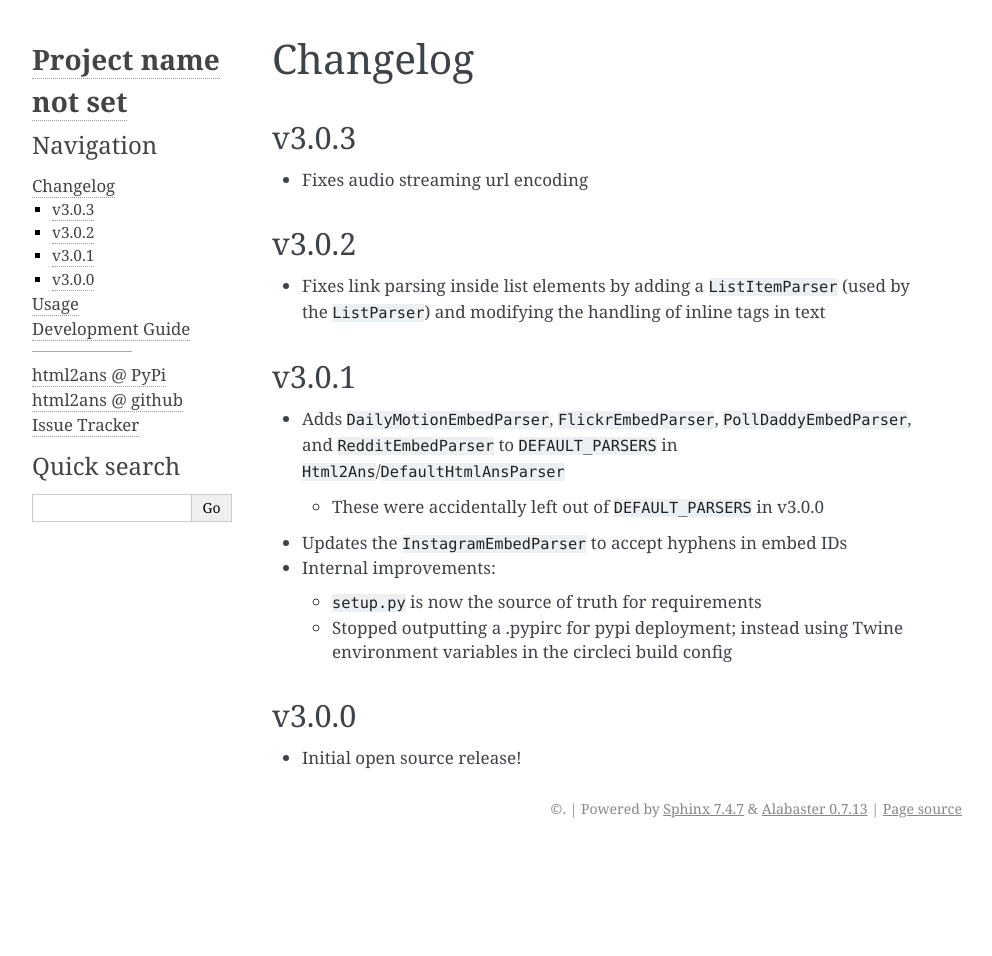
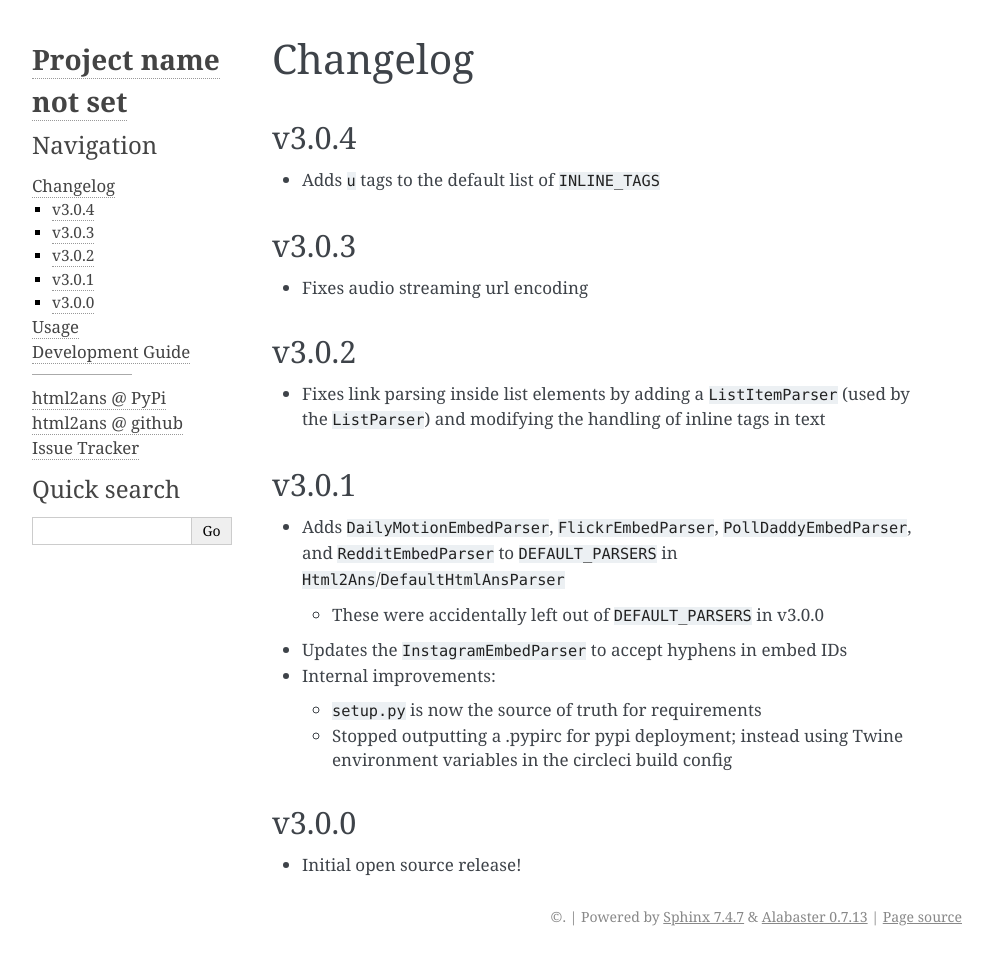
Before and after one commit to washingtonpost/html2ans, a Sphinx documentation site: the page built from docs/changelog.rst, in a window 1280 px wide. Shown: the whole page, without its empty margins (148-1140 px from the left). Built offline with Sphinx 7.4.7, drawn with Linux system fonts in a browser that asks for light colours; before the commit the page ends 900 px from its top, so only the background shows below that.

Commit message:
Updated docs

```diff
--- a/docs/changelog.rst
+++ b/docs/changelog.rst
@@ -1,5 +1,11 @@
 Changelog
 =========
+
+
+v3.0.4
+------
+
+* Adds ``u`` tags to the default list of ``INLINE_TAGS``
 
 
 v3.0.3
```
